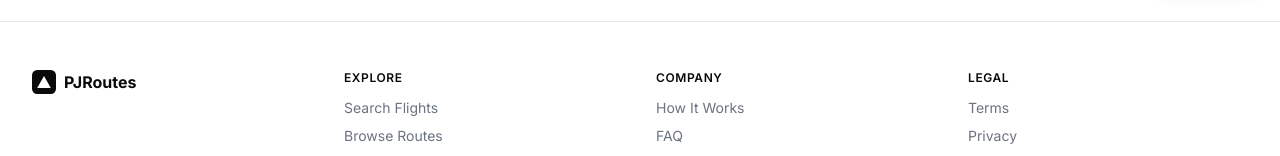
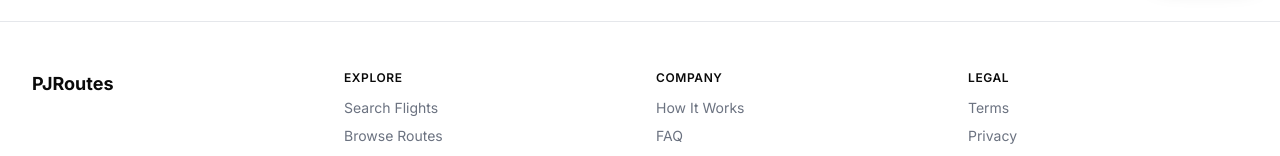
Before and after one commit to jaylenmareko/pjroutes-, a Next.js app: page / in a window 1280 px wide. Shown: the part 2917-3073 px from the top of the page. Built offline with nearby package versions, Linux system fonts and the light colour scheme; no server answers; the database is empty.

Commit message:
fix: exclude /api/admin/login from middleware auth, remove footer logo, remove debug endpoints

```diff
--- a/app/api/admin/debug/route.ts
+++ /dev/null
@@ -1,11 +0,0 @@
-import { NextResponse } from 'next/server'
-
-export async function GET() {
-  const pwd = process.env.ADMIN_PASSWORD
-  return NextResponse.json({
-    set: !!pwd,
-    length: pwd?.length ?? 0,
-    preview: pwd ? pwd.slice(0, 2) + '...' + pwd.slice(-2) : 'empty',
-    chars: pwd ? Array.from(pwd).map(c => c.charCodeAt(0)) : []
-  })
-}
--- a/app/api/debug-admin/route.ts
+++ /dev/null
@@ -1,11 +0,0 @@
-import { NextResponse } from 'next/server'
-
-export async function GET() {
-  const pwd = process.env.ADMIN_PASSWORD
-  return NextResponse.json({
-    set: !!pwd,
-    length: pwd?.length ?? 0,
-    preview: pwd ? pwd.slice(0, 2) + '...' + pwd.slice(-2) : 'empty',
-    chars: pwd ? Array.from(pwd).map(c => c.charCodeAt(0)) : []
-  })
-}
--- a/components/layout/Footer.tsx
+++ b/components/layout/Footer.tsx
@@ -69,13 +69,7 @@ export default function Footer() {
           <div className="grid grid-cols-2 sm:grid-cols-4 gap-8">
             {/* Brand */}
             <div className="col-span-2 sm:col-span-1">
-              <div className="flex items-center gap-2">
-                <svg width="24" height="24" viewBox="0 0 28 28" fill="none">
-                  <rect width="28" height="28" rx="6" fill="#0A0A0A"/>
-                  <polygon points="14,7 22,21 6,21" fill="white"/>
-                </svg>
-                <span className="font-bold text-ink">PJRoutes</span>
-              </div>
+              <span className="font-bold text-ink text-lg">PJRoutes</span>
             </div>
 
             {/* Explore */}
--- a/middleware.ts
+++ b/middleware.ts
@@ -14,8 +14,8 @@ export async function middleware(request: NextRequest) {
     }
   }
 
-  // Admin API routes: require same token in header or cookie
-  if (pathname.startsWith('/api/admin')) {
+  // Admin API routes: require same token in header or cookie (exclude login endpoint)
+  if (pathname.startsWith('/api/admin') && pathname !== '/api/admin/login') {
     const adminToken =
       request.cookies.get('admin_token')?.value ||
       request.headers.get('x-admin-token')
```
